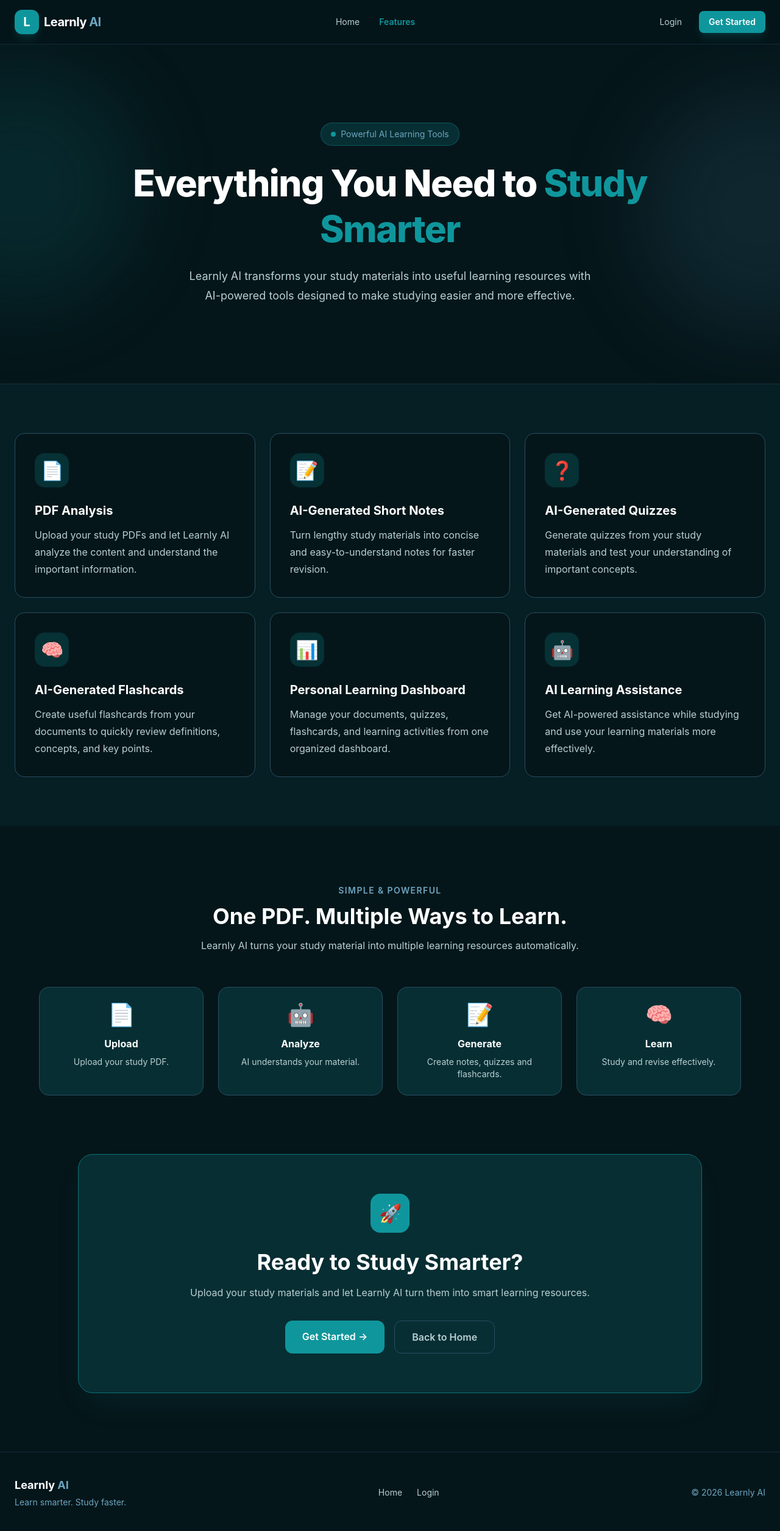
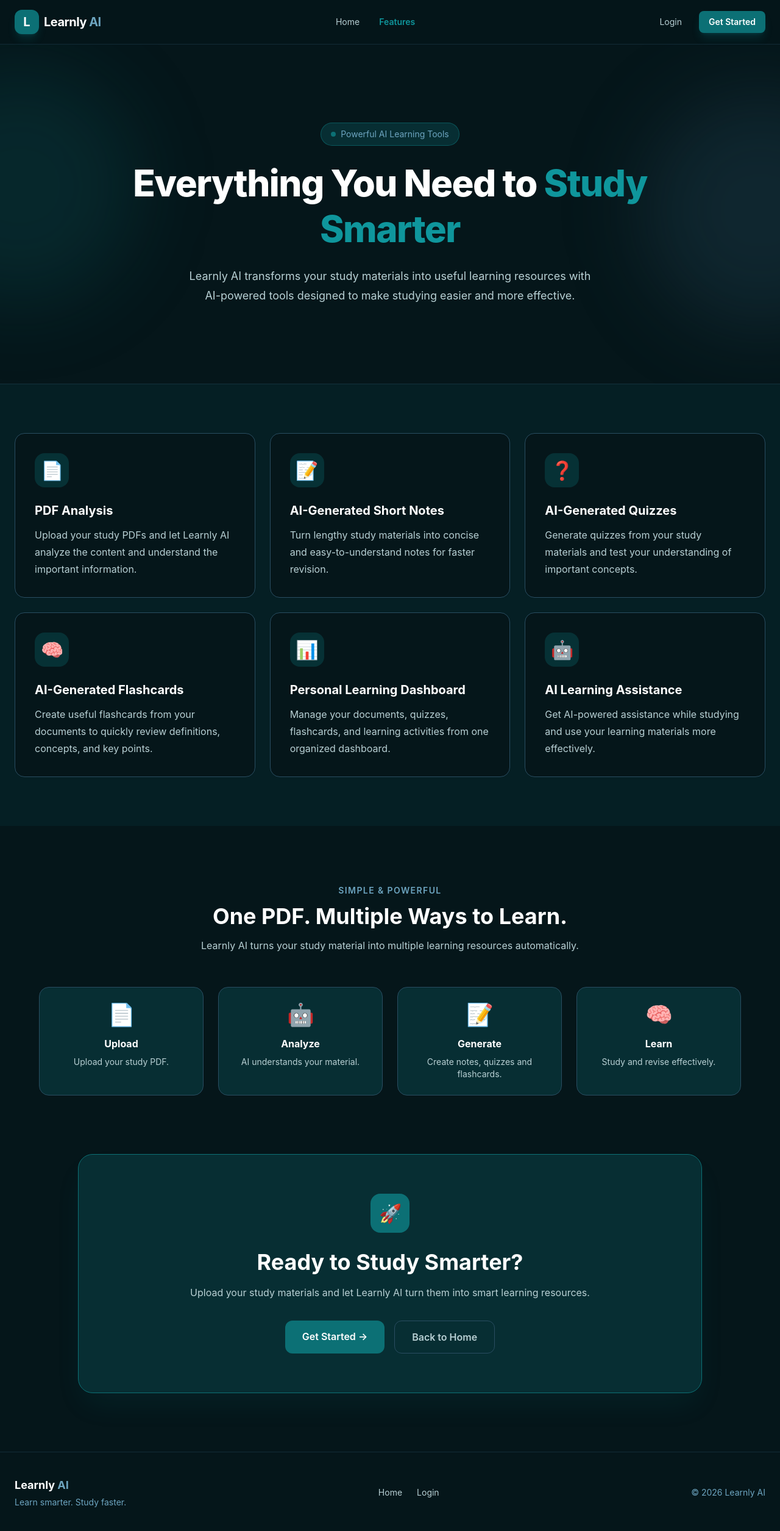
Before and after one commit to ardra1514/Ai_learning, a React (Vite) app in the folder frontend/: page /features in a window 1280 px wide. Shown: the top 2510 px of the page at 61% size. Built offline with nearby package versions, Linux system fonts and the light colour scheme.

Commit message:
cource page dlt

```diff
--- a/frontend/src/pages/FeaturesPage.jsx
+++ b/frontend/src/pages/FeaturesPage.jsx
@@ -84,7 +84,7 @@
           <div className="mx-auto flex max-w-7xl items-center justify-between px-6 py-4">
 
             <Link to="/" className="flex items-center gap-2">
-              <div className="flex h-10 w-10 items-center justify-center rounded-xl bg-[#0F969C] text-xl font-bold shadow-lg shadow-[#0F969C]/20">
+              <div className="flex h-10 w-10 items-center justify-center rounded-xl bg-[#0C7075] text-xl font-bold shadow-lg shadow-[#0F969C]/20">
                 L
               </div>
 
@@ -121,7 +121,7 @@
 
               <Link
                 to="/register"
-                className="rounded-lg bg-[#0F969C] px-4 py-2 text-sm font-semibold text-white shadow-lg shadow-[#0F969C]/20 transition hover:bg-[#0C7075]"
+                className="rounded-lg bg-[#0C7075] px-4 py-2 text-sm font-semibold text-white shadow-lg shadow-[#0F969C]/20 transition hover:bg-[#0C7075]"
               >
                 Get Started
               </Link>
@@ -140,7 +140,7 @@
           <div className="relative mx-auto max-w-5xl px-6 py-24 text-center md:py-32">
 
             <div className="mx-auto mb-6 inline-flex items-center gap-2 rounded-full border border-[#0F969C]/40 bg-[#072E33] px-4 py-2 text-sm text-[#6DA5C0]">
-              <span className="h-2 w-2 rounded-full bg-[#0F969C]" />
+              <span className="h-2 w-2 rounded-full bg-[#0C7075]" />
               Powerful AI Learning Tools
             </div>
 
@@ -173,7 +173,7 @@
                   className="group rounded-2xl border border-[#294D61] bg-[#05161A] p-8 transition duration-300 hover:-translate-y-2 hover:border-[#0F969C] hover:shadow-xl hover:shadow-[#0F969C]/10"
                 >
 
-                  <div className="flex h-14 w-14 items-center justify-center rounded-2xl bg-[#0C7075]/30 text-3xl transition group-hover:bg-[#0F969C]/20">
+                  <div className="flex h-14 w-14 items-center justify-center rounded-2xl bg-[#0C7075]/30 text-3xl transition group-hover:bg-[#0C7075]/20">
                     {feature.icon}
                   </div>
 
@@ -267,7 +267,7 @@
 
           <div className="mx-auto max-w-5xl rounded-3xl border border-[#0C7075] bg-[#072E33] px-6 py-16 text-center shadow-2xl shadow-[#0F969C]/10 md:px-12">
 
-            <div className="mx-auto flex h-16 w-16 items-center justify-center rounded-2xl bg-[#0F969C] text-3xl">
+            <div className="mx-auto flex h-16 w-16 items-center justify-center rounded-2xl bg-[#0C7075] text-3xl">
               🚀
             </div>
 
@@ -284,7 +284,7 @@
 
               <Link
                 to="/register"
-                className="rounded-xl bg-[#0F969C] px-7 py-3.5 font-semibold transition hover:bg-[#0C7075]"
+                className="rounded-xl bg-[#0C7075] px-7 py-3.5 font-semibold transition hover:bg-[#0C7075]"
               >
                 Get Started →
               </Link>
```
